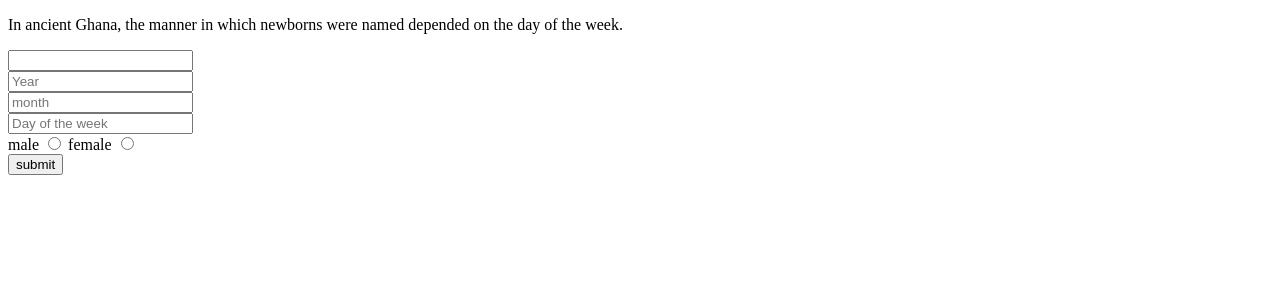
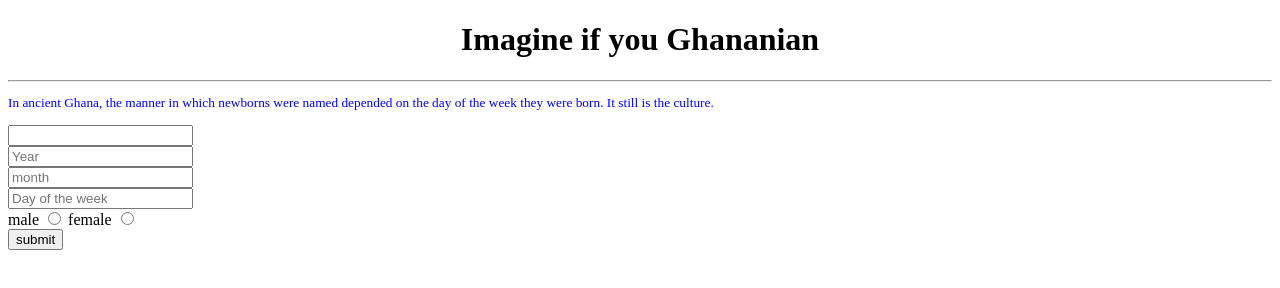
Before and after one commit to Buttonupd/Ghananian-Pseudos, a plain HTML site: page index.html in a window 1280 px wide. Drawn offline with Linux system fonts and the light colour scheme.

Commit message:
recent changes

```diff
--- a/css/styles.css
+++ b/css/styles.css
@@ -0,0 +1,7 @@
+p {
+    font-size: smaller;
+    color: blue;
+}
+h1 {
+    text-align: center;
+}
--- a/index.html
+++ b/index.html
@@ -2,13 +2,18 @@
 <html>
     <head>
         <title>If you were Ghananian</title>
+        <link href="css/styles.css" rel="stylesheet" type="text/css"/>
     </head>
     <body>
         <div class="container">
             <div class="row">
                 <div class="col-md-12">
+                    <h1> Imagine if you Ghananian</h1>
+                    <hr>
                     <article>
-                        <p>In ancient Ghana, the manner in which newborns were named depended on the day of the week.</p>
+                        <p>In ancient Ghana, the manner in which newborns were named depended on the day of the week they were born.
+                            It still is the culture.<br>
+                        </p>
                         <div class="row">
                             <div class="col-md-4">
                                 <form>
```
